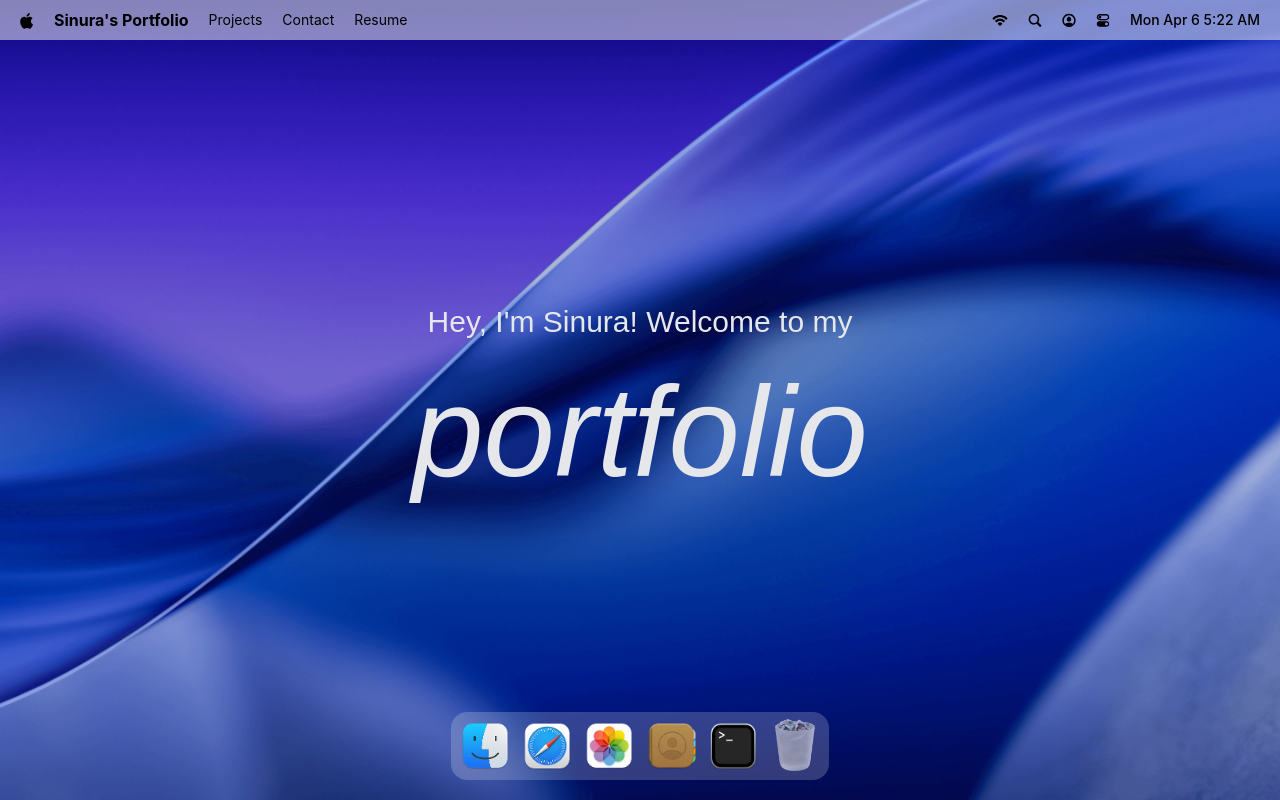
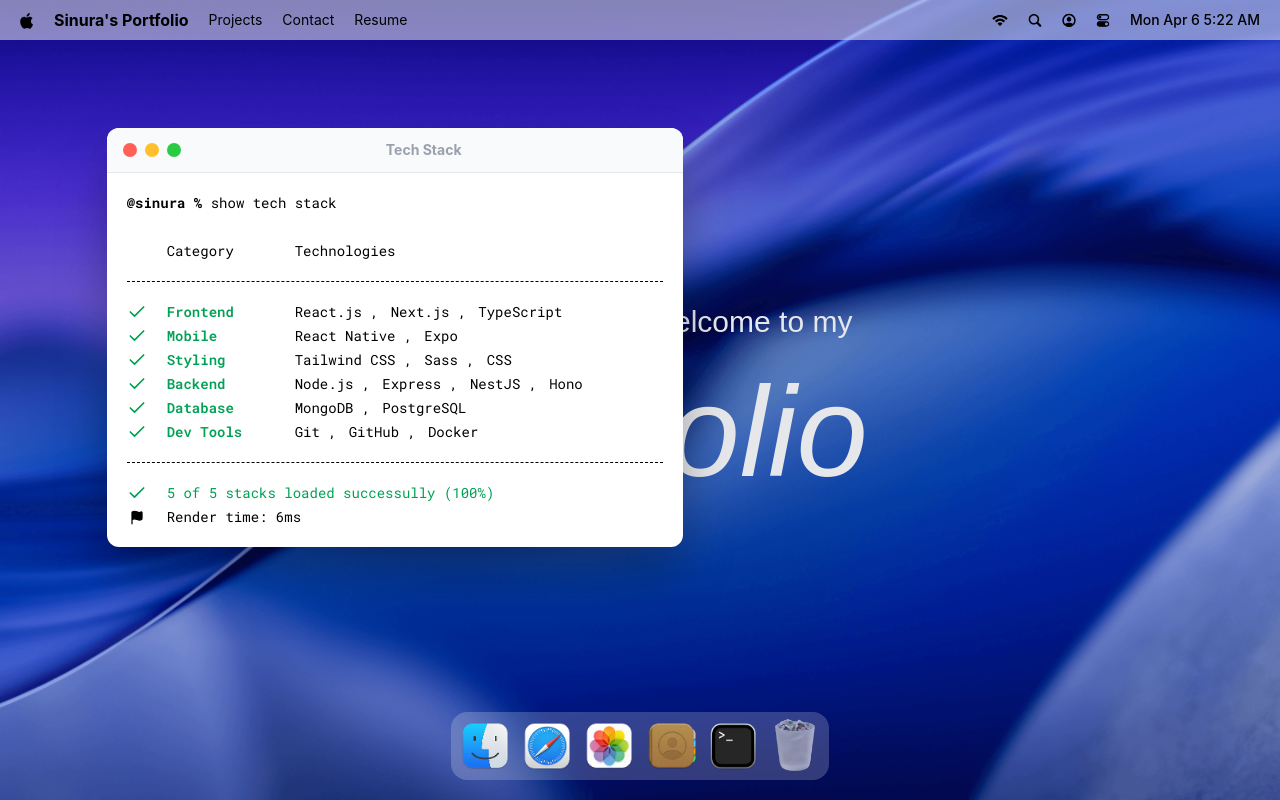
Before and after one commit to SinuraWahalathanthri/SinuraOS_Portfolio, a React (Vite) app: page / in a window 1280 px wide. Both pictures are taken after a click on the button 733 px from the left and 746 px from the top of the page. Built offline with nearby package versions, Linux system fonts and the light colour scheme; a web font is replaced by a local one.

Commit message:
implement a hoc for managing window state and add the first window - terminal

```diff
--- a/src/App.jsx
+++ b/src/App.jsx
@@ -1,11 +1,18 @@
-import {  Navbar, Welcome, Dock } from "#components";
+import gsap from "gsap";
+import {Draggable} from "gsap/Draggable";
+gsap.registerPlugin(Draggable);
+
+import { Navbar, Welcome, Dock } from "#components";
+import { Terminal } from "#windows";
 
 const App = () => {
   return (
     <main>
       <Navbar />
       <Welcome />
-      <Dock/>
+      <Dock />
+
+      <Terminal/>
     </main>
   );
 };
--- /dev/null
+++ b/src/components/WindowControls.jsx
@@ -0,0 +1,14 @@
+import useWindowStore from "#store/window";
+
+const WindowControls = ({ target }) => {
+  const { closeWindow } = useWindowStore();
+  return (
+    <div id="window-controls">
+      <div className="close" onClick={()=>closeWindow(target)} />
+      <div className="minimize" />
+      <div className="maximize" />
+    </div>
+  );
+};
+
+export default WindowControls;
--- a/src/components/index.js
+++ b/src/components/index.js
@@ -1,5 +1,6 @@
 import Navbar from "#components/Navbar";
 import Welcome from "#components/Welcome";
 import Dock from "#components/Dock.jsx";
+import WindowControls from "#components/WindowControls";
 
-export { Navbar, Welcome, Dock };
+export { Navbar, Welcome, Dock, WindowControls };
--- /dev/null
+++ b/src/hoc/WindowWrapper.jsx
@@ -0,0 +1,57 @@
+import useWindowStore from "#store/window";
+import { useGSAP } from "@gsap/react";
+import gsap from "gsap";
+import { Draggable } from "gsap/Draggable";
+import { useLayoutEffect, useRef } from "react";
+
+const WindowWrapper = (Component, windowKey) => {
+  const Wrapped = (props) => {
+    const { focusWindow, windows } = useWindowStore();
+    const { isOpen, zIndex } = windows[windowKey];
+    const ref = useRef(null);
+
+    useGSAP(() => {
+      const el = ref.current;
+      if (!el || !isOpen) return;
+
+      el.style.display = "block";
+
+      gsap.fromTo(
+        el,
+        { scale: 0.8, opacity: 0, y: 40 },
+        { scale: 1, opacity: 1, y: 0, duration: 0.4, ease: "power3.out" },
+      );
+    }, [isOpen]);
+
+    useGSAP(() => {
+      const el = ref.current;
+      if (!el) return;
+
+      const [instance] = Draggable.create(el, {
+        onPress: () => {
+          focusWindow(windowKey);
+        },
+      });
+
+      return () => instance.kill();
+    }, []);
+
+    useLayoutEffect(() => {
+      const el = ref.current;
+      if (!el) return;
+
+      el.style.display = isOpen ? "block" : "none";
+    }, [isOpen]);
+
+    return (
+      <section id={windowKey} ref={ref} style={{ zIndex }} className="absolute">
+        <Component {...props} />
+      </section>
+    );
+  };
+
+  Wrapped.displayName = `WindowWrapper(${Component.displayName || Component.name || "Component"})`;
+  return Wrapped;
+};
+
+export default WindowWrapper;
--- /dev/null
+++ b/src/windows/Terminal.jsx
@@ -0,0 +1,57 @@
+import WindowControls from "#components/WindowControls";
+import { techStack } from "#constants";
+import WindowWrapper from "#hoc/WindowWrapper";
+import { Check, Flag } from "lucide-react";
+
+function Terminal() {
+  return (
+    <>
+      <div id="window-header">
+        <WindowControls target="terminal" />
+        <h2>Tech Stack</h2>
+      </div>
+
+      <div className="techstack">
+        <p>
+          <span className="font-bold">@sinura % </span>
+          show tech stack
+        </p>
+
+        <div className="label">
+          <p className="w-32">Category</p>
+          <p>Technologies</p>
+        </div>
+
+        <ul className="content">
+          {techStack.map(({ category, items }) => (
+            <li key={category} className="flex items-center">
+              <Check className="check" size={20} />
+              <h3>{category}</h3>
+              <ul>
+                {items.map((item, i) => (
+                  <li key={i}>
+                    {item} {i < items.length - 1 ? "," : ""}
+                  </li>
+                ))}
+              </ul>
+            </li>
+          ))}
+        </ul>
+
+        <div className="footnote">
+          <p>
+            <Check size={20} /> 5 of 5 stacks loaded successully (100%)
+          </p>
+          <p className="text-black">
+            <Flag size={15} fill="black" />
+            Render time: 6ms
+          </p>
+        </div>
+      </div>
+    </>
+  );
+}
+
+const TerminalWindow = WindowWrapper(Terminal, "terminal");
+
+export default TerminalWindow;
--- /dev/null
+++ b/src/windows/index.js
@@ -0,0 +1,3 @@
+import Terminal from "#windows/Terminal";
+
+export {Terminal};
```
